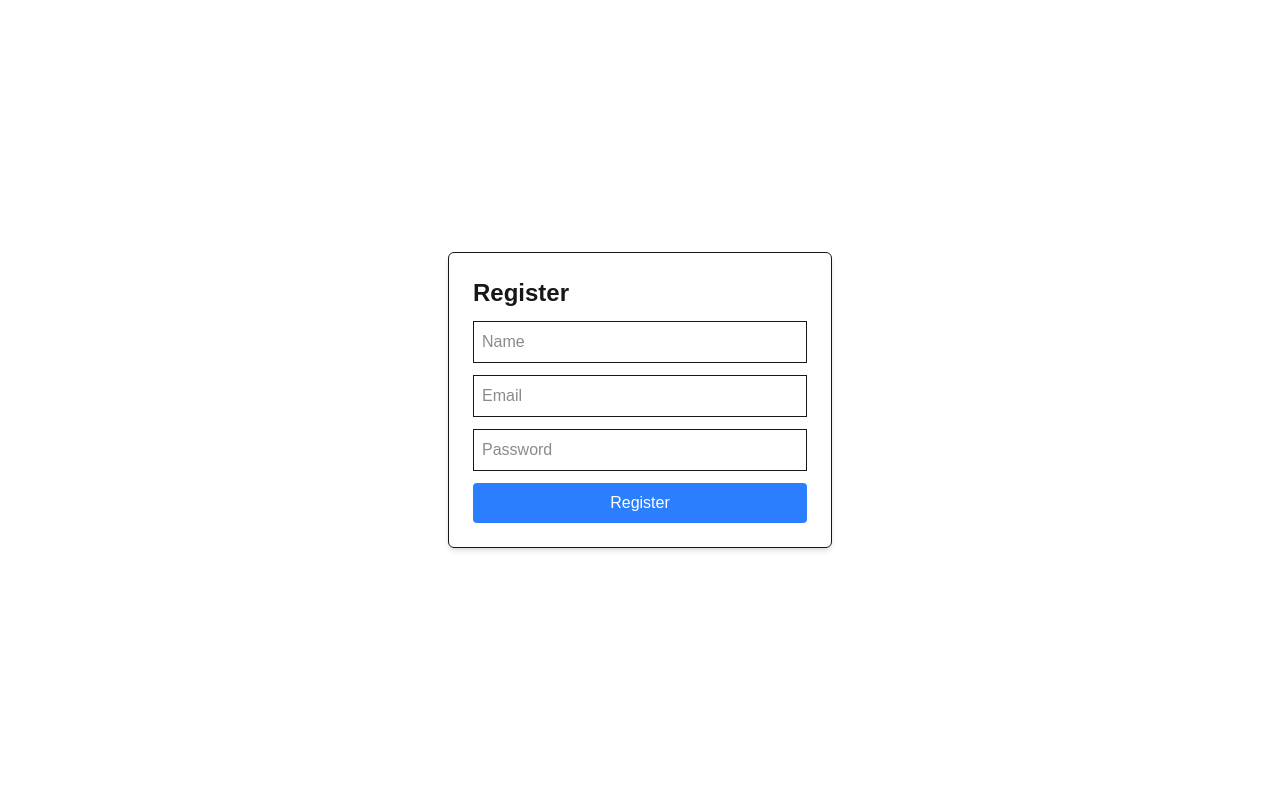
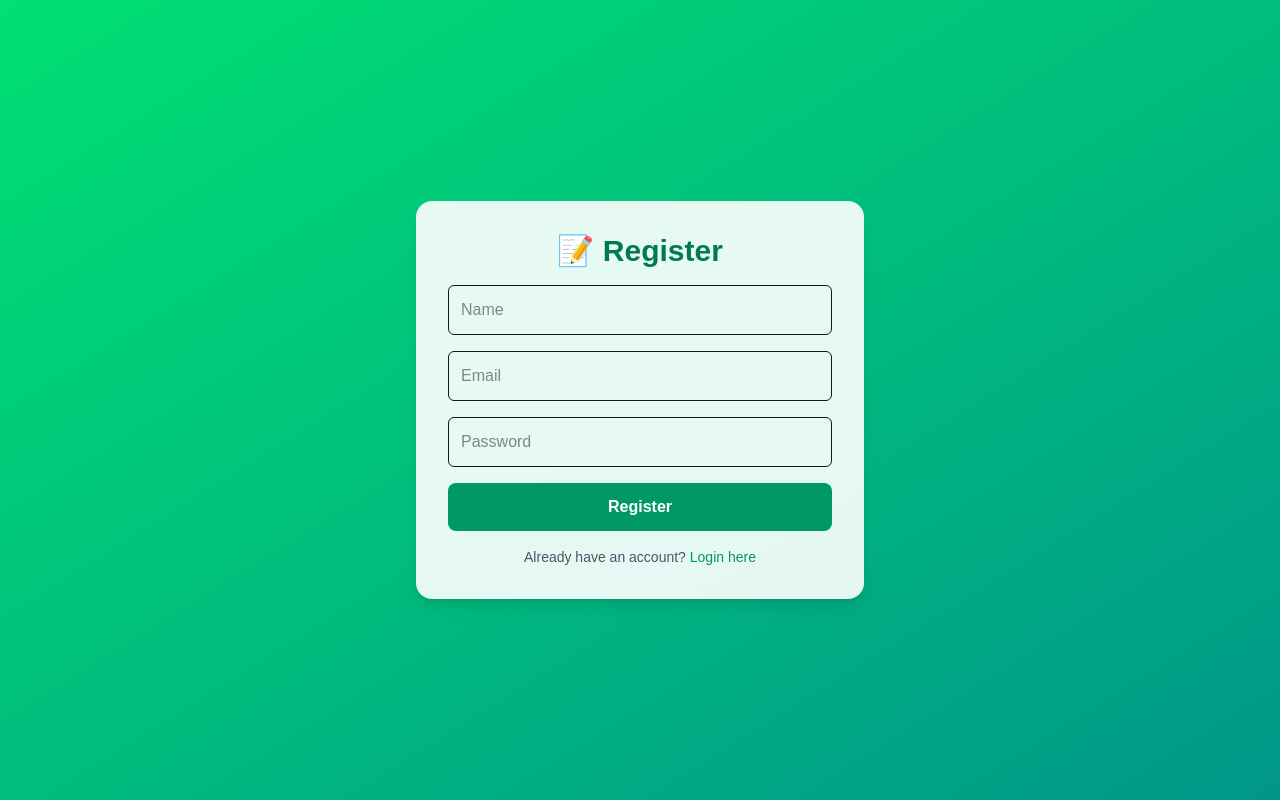
Before and after one commit to phop01/Final_testing3-1, a Next.js app: page /register in a window 1280 px wide. Built offline with nearby package versions, Linux system fonts and the light colour scheme.

Commit message:
edit login and register

```diff
--- a/src/app/login/page.tsx
+++ b/src/app/login/page.tsx
@@ -21,9 +21,8 @@ export default function Login() {
       const res = await fetch("/api/login", {
         method: "POST",
         headers: { "Content-Type": "application/json" },
-        body: JSON.stringify({ email: form.email, password: form.password }),
+        body: JSON.stringify(form),
       });
-
       const data = await res.json();
 
       if (!res.ok) {
@@ -31,15 +30,11 @@ export default function Login() {
         return;
       }
 
-      // เก็บ token (ชั่วคราว) — แนะนำเซ็ต HttpOnly cookie จาก server สำหรับ production
       if (data.token) {
         localStorage.setItem("token", data.token);
       }
-
-      // รีไดเรกต์หลัง login สำเร็จ
       router.push("/");
     } catch (err) {
-      console.error("Login error:", err);
       setError("Network error");
     } finally {
       setLoading(false);
@@ -47,15 +42,15 @@ export default function Login() {
   };
 
   return (
-    <main className="flex min-h-screen items-center justify-center">
+    <main className="flex min-h-screen items-center justify-center bg-gradient-to-br from-purple-500 via-indigo-500 to-blue-500 p-4">
       <form
         onSubmit={handleSubmit}
-        className="flex flex-col gap-3 border p-6 rounded-md shadow-md"
+        className="flex flex-col gap-4 bg-white/90 backdrop-blur-md p-8 rounded-2xl shadow-lg w-full max-w-md"
       >
-        <h1 className="text-2xl font-bold">Login</h1>
+        <h1 className="text-3xl font-bold text-center text-indigo-700">🔑 Login</h1>
 
         {error && (
-          <div className="text-sm text-red-600 bg-red-100 p-2 rounded">
+          <div className="text-sm text-red-600 bg-red-100 p-2 rounded-md text-center">
             {error}
           </div>
         )}
@@ -65,7 +60,7 @@ export default function Login() {
           name="email"
           placeholder="Email"
           onChange={handleChange}
-          className="border p-2"
+          className="border rounded-md p-3 focus:outline-none focus:ring-2 focus:ring-indigo-400"
           required
           value={form.email}
         />
@@ -74,17 +69,25 @@ export default function Login() {
           name="password"
           placeholder="Password"
           onChange={handleChange}
-          className="border p-2"
+          className="border rounded-md p-3 focus:outline-none focus:ring-2 focus:ring-indigo-400"
           required
           value={form.password}
         />
+
         <button
           type="submit"
-          className="bg-green-500 text-white p-2 rounded"
+          className="bg-indigo-600 hover:bg-indigo-700 transition text-white font-semibold py-3 rounded-lg disabled:opacity-50"
           disabled={loading}
         >
           {loading ? "Logging in..." : "Login"}
         </button>
+
+        <p className="text-sm text-gray-600 text-center">
+          Don’t have an account?{" "}
+          <a href="/register" className="text-indigo-600 hover:underline font-medium">
+            Register here
+          </a>
+        </p>
       </form>
     </main>
   );
--- a/src/app/register/page.tsx
+++ b/src/app/register/page.tsx
@@ -27,18 +27,14 @@ export default function Register() {
       });
 
       const data = await res.json();
-
       if (!res.ok) {
-        // handle common errors (validation / duplicate)
         setError(data?.error || "Failed to register");
         return;
       }
 
-      setSuccess("Registered successfully");
-      // redirect to login after short delay
-      setTimeout(() => router.push("/login"), 800);
+      setSuccess("✅ Registered successfully!");
+      setTimeout(() => router.push("/login"), 1000);
     } catch (err) {
-      console.error("Register error:", err);
       setError("Network error");
     } finally {
       setLoading(false);
@@ -46,20 +42,20 @@ export default function Register() {
   };
 
   return (
-    <main className="flex min-h-screen items-center justify-center">
+    <main className="flex min-h-screen items-center justify-center bg-gradient-to-br from-green-400 via-emerald-500 to-teal-600 p-4">
       <form
         onSubmit={handleSubmit}
-        className="flex flex-col gap-3 border p-6 rounded-md shadow-md w-full max-w-sm"
+        className="flex flex-col gap-4 bg-white/90 backdrop-blur-md p-8 rounded-2xl shadow-lg w-full max-w-md"
       >
-        <h1 className="text-2xl font-bold">Register</h1>
+        <h1 className="text-3xl font-bold text-center text-emerald-700">📝 Register</h1>
 
         {error && (
-          <div className="text-sm text-red-600 bg-red-100 p-2 rounded">
+          <div className="text-sm text-red-600 bg-red-100 p-2 rounded-md text-center">
             {error}
           </div>
         )}
         {success && (
-          <div className="text-sm text-green-700 bg-green-100 p-2 rounded">
+          <div className="text-sm text-green-700 bg-green-100 p-2 rounded-md text-center">
             {success}
           </div>
         )}
@@ -69,7 +65,7 @@ export default function Register() {
           name="name"
           placeholder="Name"
           onChange={handleChange}
-          className="border p-2"
+          className="border rounded-md p-3 focus:outline-none focus:ring-2 focus:ring-emerald-400"
           required
           value={form.name}
         />
@@ -78,7 +74,7 @@ export default function Register() {
           name="email"
           placeholder="Email"
           onChange={handleChange}
-          className="border p-2"
+          className="border rounded-md p-3 focus:outline-none focus:ring-2 focus:ring-emerald-400"
           required
           value={form.email}
         />
@@ -87,17 +83,25 @@ export default function Register() {
           name="password"
           placeholder="Password"
           onChange={handleChange}
-          className="border p-2"
+          className="border rounded-md p-3 focus:outline-none focus:ring-2 focus:ring-emerald-400"
           required
           value={form.password}
         />
+
         <button
           type="submit"
-          className="bg-blue-500 text-white p-2 rounded disabled:opacity-50"
+          className="bg-emerald-600 hover:bg-emerald-700 transition text-white font-semibold py-3 rounded-lg disabled:opacity-50"
           disabled={loading}
         >
           {loading ? "Registering..." : "Register"}
         </button>
+
+        <p className="text-sm text-gray-600 text-center">
+          Already have an account?{" "}
+          <a href="/login" className="text-emerald-600 hover:underline font-medium">
+            Login here
+          </a>
+        </p>
       </form>
     </main>
   );
```
